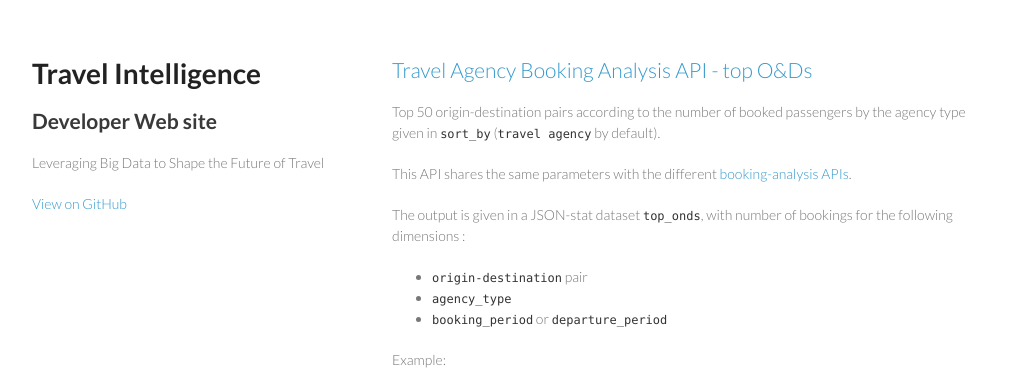
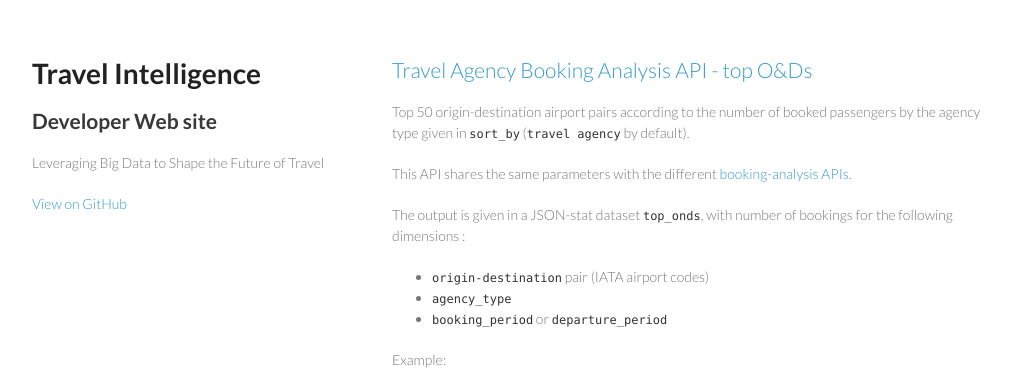
Before and after one commit to travel-intelligence/travel-intelligence.github.io, a Jekyll site: the page built from _posts/2013-12-17-booking-analysis-top-onds.md, in a window 1280 px wide. Shown: the top 374 px of the page, without its empty margins (128-1151 px from the left). Built offline with Jekyll 4.4.1, drawn with Linux system fonts in a browser that asks for light colours.

Commit message:
booking analysis API odc, minor: specify that returned ONDs are aiports

```diff
--- a/_posts/2013-12-17-booking-analysis-top-onds.md
+++ b/_posts/2013-12-17-booking-analysis-top-onds.md
@@ -4,12 +4,12 @@ title: Travel Agency Booking Analysis API - top O&Ds
 excerpt: Top origin-destination pairs according to the number of booked passengers
 ---
 
-Top 50 origin-destination pairs according to the number of booked passengers by the agency type given in `sort_by` (`travel agency` by default).
+Top 50 origin-destination airport pairs according to the number of booked passengers by the agency type given in `sort_by` (`travel agency` by default).
 
 This API shares the same parameters with the different [booking-analysis APIs](/2013/12/06/booking-analysis.html#parameters).
 
 The output is given in a JSON-stat dataset `top_onds`, with number of bookings for the following dimensions :
-* `origin-destination` pair
+* `origin-destination` pair (IATA airport codes)
 * `agency_type`
 * `booking_period` or `departure_period`
 
```
